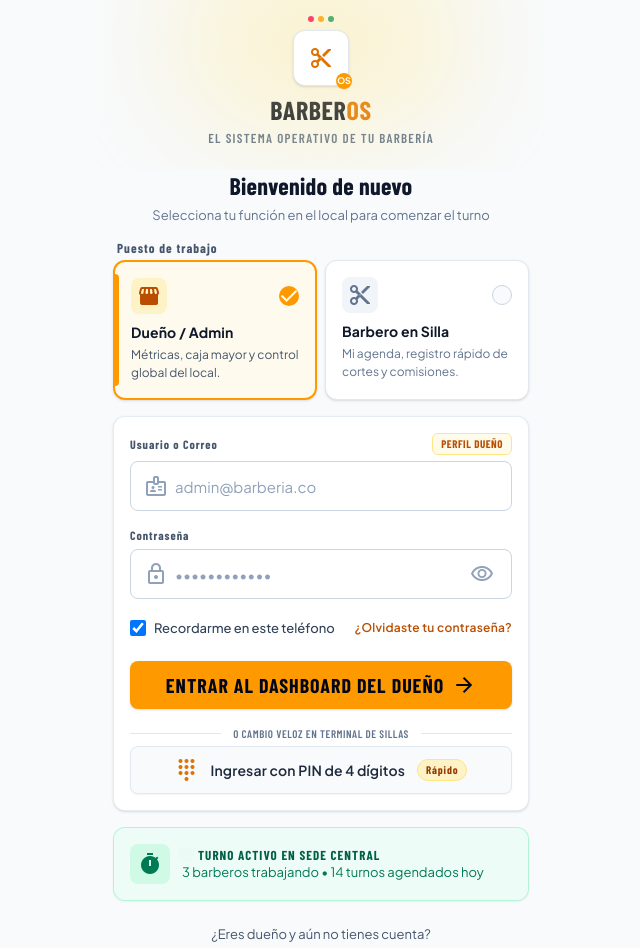
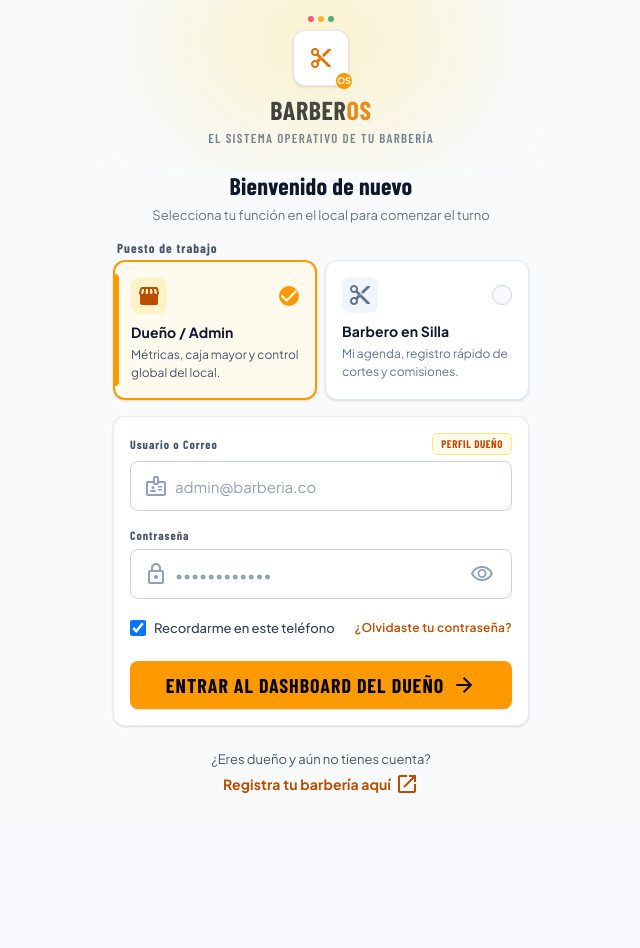
Before and after one commit to Jamtes44/barberos, a React (Vite) app: page / in a window 1280 px wide. Shown: the top 948 px of the page, without its empty margins (319-959 px from the left). After the commit the page ends 828 px from the top, so only its background shows below. Built offline with nearby package versions, Linux system fonts and the light colour scheme.

Commit message:
Login: elimina acceso con PIN y widget 'Turno Activo en Sede Central'

```diff
--- a/src/components/LoginScreen.tsx
+++ b/src/components/LoginScreen.tsx
@@ -14,8 +14,6 @@ export const LoginScreen: React.FC<LoginScreenProps> = ({ onNavigate, onRoleSele
   const [showPassword, setShowPassword] = useState(false);
   const [isSubmitting, setIsSubmitting] = useState(false);
   const [error, setError] = useState<string | null>(null);
-  const [showPinModal, setShowPinModal] = useState(false);
-  const [pinCode, setPinCode] = useState('');
 
   const handleRoleChange = (newRole: 'owner' | 'barber') => {
     setRole(newRole);
@@ -50,17 +48,6 @@ export const LoginScreen: React.FC<LoginScreenProps> = ({ onNavigate, onRoleSele
     } finally {
       setIsSubmitting(false);
     }
-  };
-
-  const handlePinSubmit = () => {
-    setShowPinModal(false);
-    try {
-      localStorage.setItem('barberos_user_role', 'barber');
-    } catch {
-      // Ignore
-    }
-    if (onRoleSelect) onRoleSelect('barber');
-    onNavigate('barber_terminal', 'slide_up');
   };
 
   return (
@@ -310,47 +297,6 @@ export const LoginScreen: React.FC<LoginScreenProps> = ({ onNavigate, onRoleSele
                   )}
                 </button>
               </form>
-
-              {/* Barber Tablet Quick Switcher Mode (PIN / Touch ID) */}
-              <div className="flex flex-col gap-2 pt-1">
-                <div className="relative flex items-center justify-center w-full my-1">
-                  <div className="w-full h-[1px] bg-slate-200" />
-                  <span className="absolute bg-white px-3 font-label-caps text-[11px] text-slate-500 uppercase tracking-wider font-semibold">
-                    o cambio veloz en terminal de sillas
-                  </span>
-                </div>
-
-                {/* Quick 4-Digit PIN Access Button */}
-                <button
-                  type="button"
-                  onClick={() => onNavigate('barber_terminal', 'slide_up')}
-                  className="w-full h-12 rounded-lg bg-slate-50 hover:bg-slate-100 active:bg-slate-200 border border-slate-200 text-slate-800 font-label-lg text-sm flex items-center justify-center gap-3 transition-colors shadow-xs cursor-pointer"
-                >
-                  <span className="material-symbols-outlined text-amber-600 text-xl font-bold">dialpad</span>
-                  <span className="font-semibold">Ingresar con PIN de 4 dígitos</span>
-                  <span className="px-2 py-0.5 rounded-full bg-amber-100 text-amber-800 border border-amber-200 font-label-caps text-[11px] font-bold">
-                    Rápido
-                  </span>
-                </button>
-              </div>
-            </div>
-
-            {/* Active Station Ambient Snippet */}
-            <div className="w-full p-4 rounded-xl bg-emerald-50/80 border border-emerald-200/80 flex items-center gap-3 shadow-xs">
-              <div className="w-10 h-10 rounded-lg bg-emerald-100 flex items-center justify-center text-emerald-700 shrink-0">
-                <span className="material-symbols-outlined text-2xl" style={{ fontVariationSettings: "'FILL' 1" }}>
-                  timer
-                </span>
-              </div>
-              <div className="flex flex-col flex-1 min-w-0">
-                <div className="flex items-center gap-2">
-                  <span className="w-2 h-2 rounded-full bg-emerald-500 animate-ping" />
-                  <span className="font-label-caps text-[13px] text-emerald-800 font-bold uppercase">Turno Activo en Sede Central</span>
-                </div>
-                <p className="font-body-sm text-[13px] text-emerald-700 truncate">
-                  3 barberos trabajando • 14 turnos agendados hoy
-                </p>
-              </div>
             </div>
 
             {/* Bottom Registration Link */}
@@ -373,37 +319,6 @@ export const LoginScreen: React.FC<LoginScreenProps> = ({ onNavigate, onRoleSele
           </div>
         </div>
       </main>
-
-      {/* PIN Micro-dialog */}
-      {showPinModal && (
-        <div className="fixed inset-0 z-50 bg-black/40 backdrop-blur-xs flex items-center justify-center p-4">
-          <div className="w-full max-w-xs bg-white rounded-2xl p-5 shadow-2xl flex flex-col gap-4 text-center">
-            <div className="flex justify-between items-center">
-              <h3 className="font-headline-md text-lg text-slate-900 font-bold">Acceso Rápido con PIN</h3>
-              <button onClick={() => setShowPinModal(false)} className="text-slate-400 hover:text-slate-600">
-                <span className="material-symbols-outlined">close</span>
-              </button>
-            </div>
-            <p className="font-body-sm text-xs text-slate-500">Ingresa tu código PIN de 4 dígitos para esta silla</p>
-            <input
-              type="password"
-              maxLength={4}
-              value={pinCode}
-              onChange={(e) => setPinCode(e.target.value)}
-              placeholder="••••"
-              autoFocus
-              className="w-full h-12 text-center text-2xl tracking-widest bg-slate-100 rounded-lg border border-slate-300 font-mono font-bold focus:outline-none focus:border-amber-500"
-            />
-            <button
-              type="button"
-              onClick={handlePinSubmit}
-              className="w-full h-11 bg-amber-500 hover:bg-amber-600 text-slate-950 font-bold rounded-lg uppercase tracking-wider"
-            >
-              Confirmar PIN
-            </button>
-          </div>
-        </div>
-      )}
     </div>
   );
 };
```
